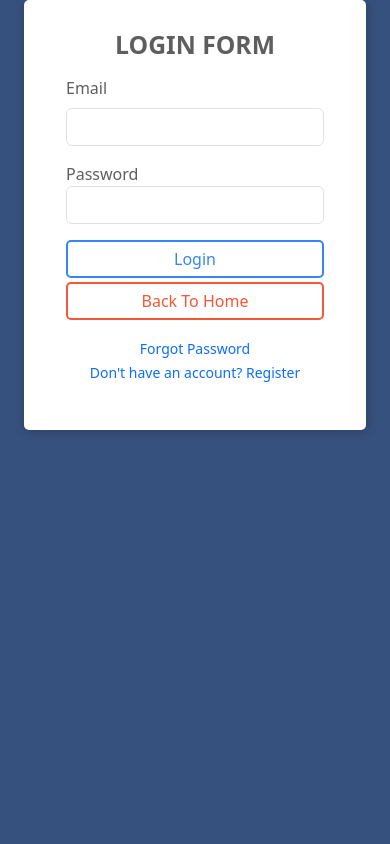
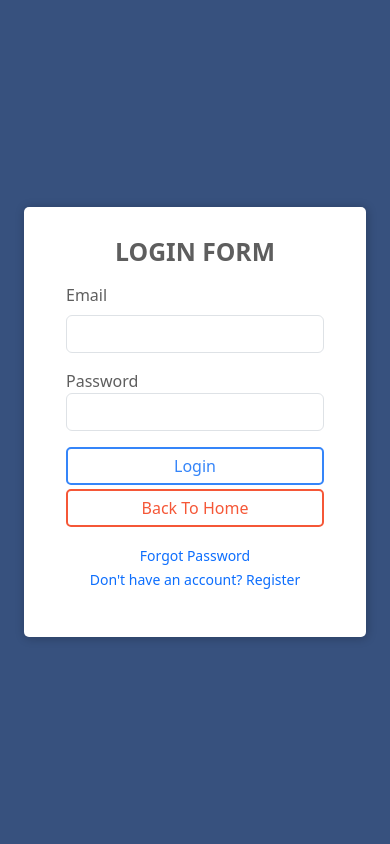
Before and after one commit to MuhammadIhsanSubiantara/Project-Web, a PHP site: page /login.html in a window 390 px wide. Run offline with PHP 8.4, Linux system fonts and the light colour scheme; some libraries are stand-ins or nearby versions.

Commit message:
FIX RESPONSIVE

```diff
--- a/css/auth.css
+++ b/css/auth.css
@@ -1,4 +1,12 @@
-body {
+body.login {
+    height: 100vh;
+    background-color: #37517e;
+    display: flex;
+    justify-content: center;
+    align-items: center;
+}
+
+body.register {
     background-color: #37517e;
     display: flex;
     justify-content: center;
--- a/login.html
+++ b/login.html
@@ -30,7 +30,7 @@
 
 </head>
 
-<body>
+<body class="login">
     <section id="form-box" class="mx-4">
         <div class="container-fluid">
             <div class="section-title mb-3">
--- a/register.html
+++ b/register.html
@@ -30,8 +30,8 @@
 
 </head>
 
-<body>
-    <section id="form-box" class="mx-4">
+<body class="register">
+    <section id="form-box" class="mx-4 my-5">
         <div class="container-fluid">
             <div class="section-title mb-3">
                 <h2 class="fw-bold text-center">REGISTER FORM</h2>
```
